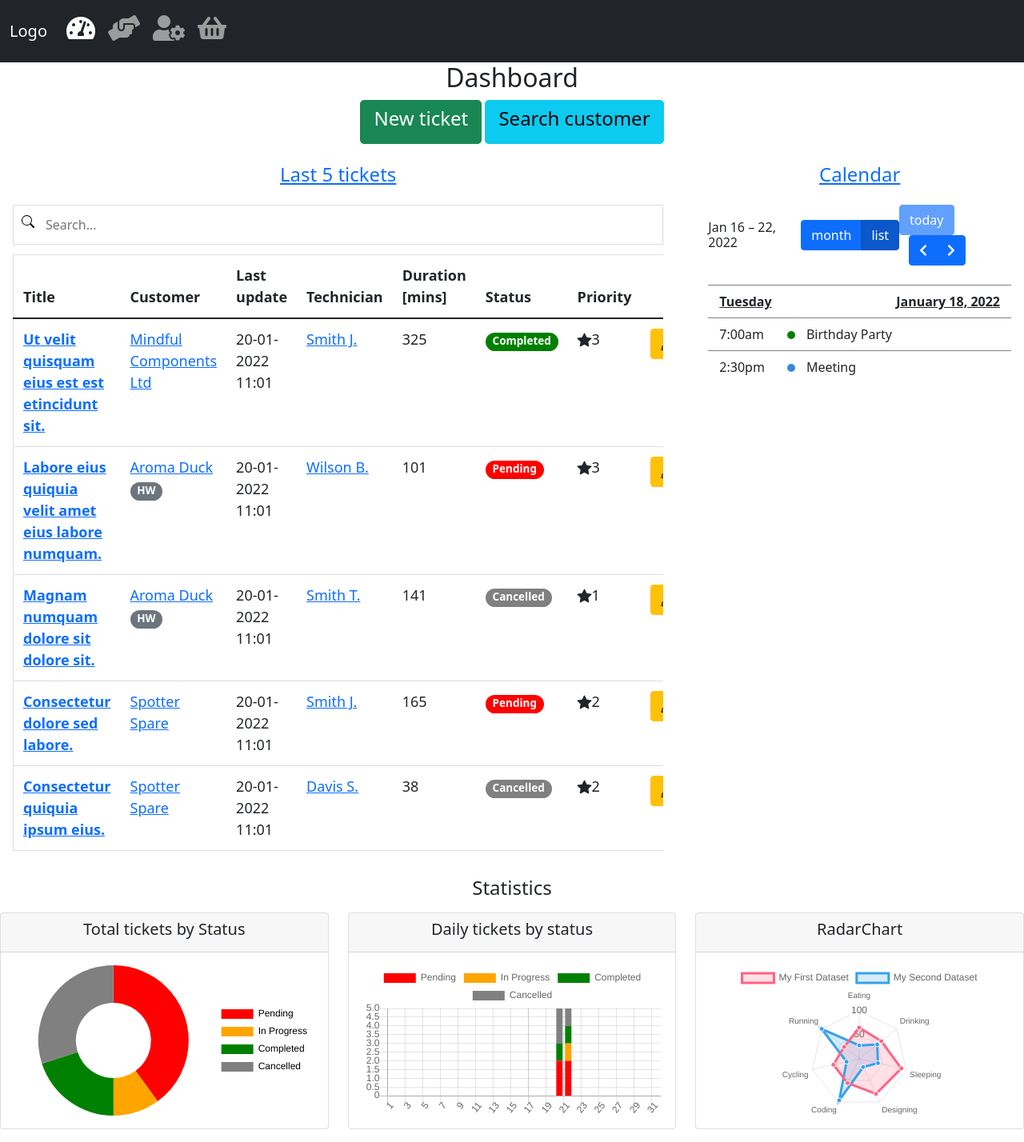
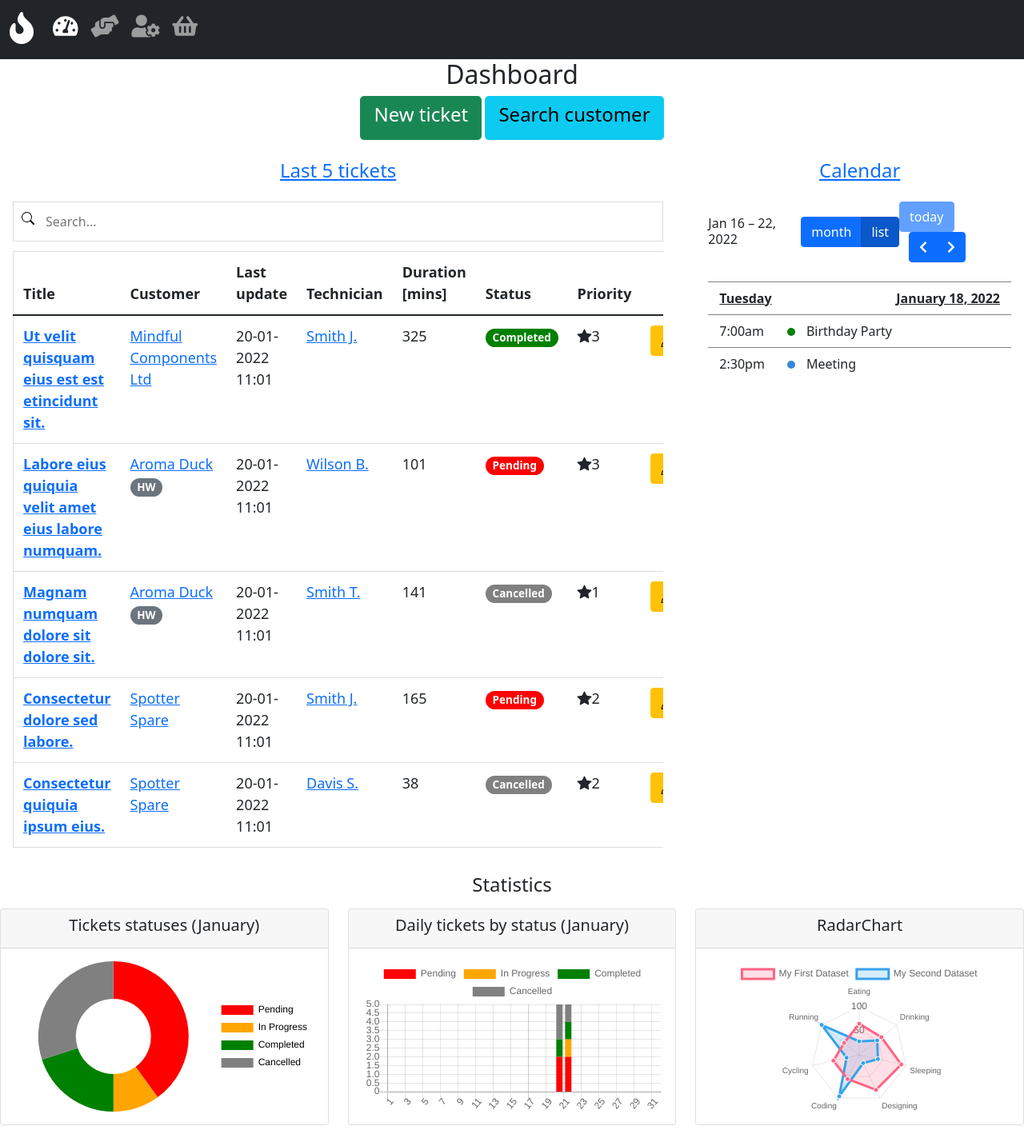
Before and after one commit to sannae/hotline, a Django app: page / in a window 1280 px wide. Shown: the whole page at 80% size. After the commit the page ends 1407 px from the top, so only its background shows below. Run offline with Django 3.2, Linux system fonts and the light colour scheme; data comes from the database, SQL or seed files in the repository; some libraries are stand-ins or nearby versions.

Commit message:
added date on chart title

```diff
--- a/core/__init__.py
+++ b/core/__init__.py
@@ -1,7 +1,7 @@
 import django
 
 __title__ = 'hotline'
-__version__ = '0.0.8'
+__version__ = '0.0.9'
 __author__ = 'Edoardo Sanna'
 __license__ = 'MIT'
 
--- a/hotline/templates/hotline/dashboard.html
+++ b/hotline/templates/hotline/dashboard.html
@@ -65,7 +65,7 @@
 		<div class="col-md">
 			<div class="card text-center mb-3" id="total-tickets">
 				<div class="card-header">
-					<h5 class="card-title">Total tickets by Status</h5>
+					<h5 class="card-title">Tickets statuses ({{ current_date|date:"F" }})</h5>
 				</div>
 				<div class="card-body">
 					<div>
@@ -81,7 +81,7 @@
 		<div class="col-md">
 			<div class="card text-center mb-3" id="daily-tickets">
 				<div class="card-header">
-					<h5 class="card-title">Daily tickets by status</h5>
+					<h5 class="card-title">Daily tickets by status ({{ current_date|date:"F" }})</h5>
 				</div>
 				<div class="card-body">
 					<div>
--- a/hotline/templates/hotline/navbar.html
+++ b/hotline/templates/hotline/navbar.html
@@ -1,30 +1,30 @@
 <nav class="navbar navbar-expand-lg navbar-dark bg-dark">
     <div class="container-fluid">
-      <a class="navbar-brand" href="{% url 'home' %}">Logo</a>
+      <a class="navbar-brand" href="{% url 'home' %}"><i class="fas fa-fire fa-2x"></i></a>
       <button class="navbar-toggler" type="button" data-bs-toggle="collapse" data-bs-target="#navbarText" aria-controls="navbarText" aria-expanded="false" aria-label="Toggle navigation">
         <span class="navbar-toggler-icon"></span>
       </button>
       <div class="collapse navbar-collapse" id="navbarText">
         <ul class="navbar-nav me-auto mb-2 mb-lg-0">
           <li class="nav-item">
-            <h2>
+            <h3>
             <a class="nav-link active" aria-current="page" href="{% url 'home' %}"><i class="fas fa-tachometer-alt" data-bs-toggle="tooltip" data-bs-placement="bottom" title="Dashboard"></i></a>
-            </h2>
+            </h3>
           </li>
           <li class="nav-item">
-            <h2>
+            <h3>
             <a class="nav-link" href="{% url 'customer_list' %}"><i class="fas fa-hands-helping" data-bs-toggle="tooltip" data-bs-placement="bottom" title="Customers"></i></a>
-            </h2>
+            </h3>
           </li>
           <li class="nav-item">
-            <h2>
+            <h3>
             <a class="nav-link" href="{% url 'technician_list' %}"><i class="fas fa-user-cog" data-bs-toggle="tooltip" data-bs-placement="bottom" title="Technicians"></i></a>
-            </h2>
+            </h3>
           </li>
           <li class="nav-item">
-            <h2>
+            <h3>
             <a class="nav-link" href="{% url 'product_list' %}"><i class="fas fa-shopping-basket" data-bs-toggle="tooltip" data-bs-placement="bottom" title="Products"></i></a>
-            </h2>
+            </h3>
           </li>
         </ul>
         <!--
--- a/hotline/views.py
+++ b/hotline/views.py
@@ -33,8 +33,9 @@ def dashboard(request):
         # Data for pie chart
         status_list.append(status.name)
         status_colors.append(status.color)
-        filtered_tickets_by_status = all_tickets.filter(status_id=status.id)
+        filtered_tickets_by_status = all_tickets.filter(status_id=status.id, updated_at__month=this_month)
         total_tickets_by_status.append(filtered_tickets_by_status.count())
+
 
         # Data for stacked bar chart
         status_tickets = []
@@ -56,6 +57,7 @@ def dashboard(request):
         'tickets': tickets,
         'customers': all_customers,
         'technicians': all_technicians,
+        'current_date': datetime.now(),
         'current_year': this_year,
         'current_month': this_month,
         'current_day': datetime.today().day,
--- a/static/css/style.css
+++ b/static/css/style.css
@@ -1,3 +1,9 @@
+/* Icons */
+
+.fa-fire {
+  color: 'red';
+}
+
 /* Search bar */
 
 #SearchInput {
```
